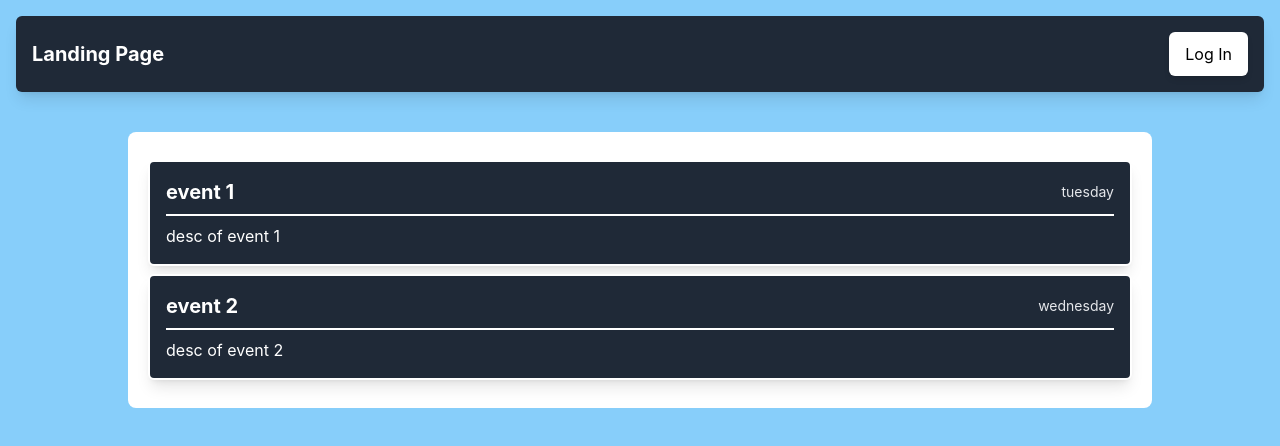
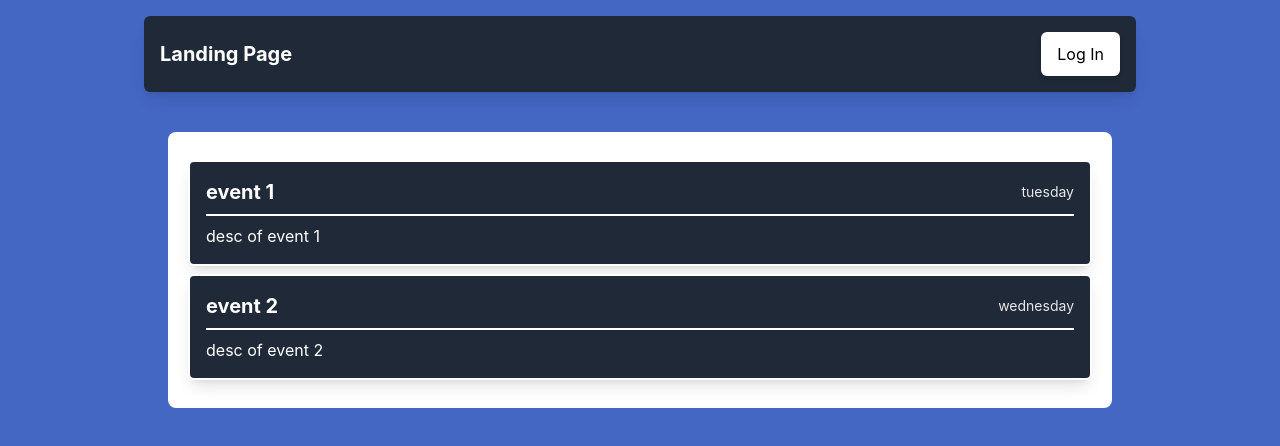
Before and after one commit to Kot6603/registrationPlatform, a React (Vite) app in the folder frontend/: page / in a window 1280 px wide. Shown: the top 446 px of the page. Built offline with nearby package versions, Linux system fonts and the light colour scheme.

Commit message:
:lipstick: prettier styling of landing page

```diff
--- a/frontend/src/App.jsx
+++ b/frontend/src/App.jsx
@@ -3,14 +3,14 @@ import { Routes, Route } from 'react-router'
 
 function App() {
   return (
-    <>
+    <div className="w-4/5 mx-auto" >
       <Routes>
         <Route path="/" element={<LandingPage />} />
         <Route path="/login" element={<h1>Login</h1>} />
         <Route path="/signup" element={<h1>Sign Up</h1>} />
         <Route path="/admin" element={<h1>Admin</h1>} />
-      </Routes>
-    </>
+      </Routes >
+    </div >
   )
 }
 
--- a/frontend/src/components/EventCard.jsx
+++ b/frontend/src/components/EventCard.jsx
@@ -1,6 +1,6 @@
 function EventCard({ name, date, desc }) {
   return (
-    <div className="max-w-screen-lg mx-auto p-4 border-2 border-white bg-gray-800 shadow-lg rounded-md m-2">
+    <div className="mx-auto p-4 border-2 border-white bg-gray-800 shadow-lg rounded-md m-2">
       <div className="flex justify-between items-center border-b-2 border-white pb-2 mb-2">
         <h2 className="text-xl font-bold text-white">{name}</h2>
         <h3 className="text-sm text-gray-200">{date}</h3>
--- a/frontend/src/components/EventContainer.jsx
+++ b/frontend/src/components/EventContainer.jsx
@@ -2,7 +2,7 @@ import EventCard from "./EventCard";
 
 function EventContainer({ events }) {
   return (
-    <div className="w-4/5 bg-white mx-auto p-5 rounded-lg m-10">
+    <div className="bg-white p-5 rounded-lg m-10">
       {events.map((event, _) => {
         return (
           <EventCard key={event.name + event.date} name={event.name} date={event.date} desc={event.desc} />
--- a/frontend/src/styles/global.css
+++ b/frontend/src/styles/global.css
@@ -4,7 +4,7 @@
 
 :root {
   font-family: Inter, system-ui, Avenir, Helvetica, Arial, sans-serif;
-  background-color: lightskyblue;
+  background-color: #4467C4;
 }
 
 /* :root { */
```
